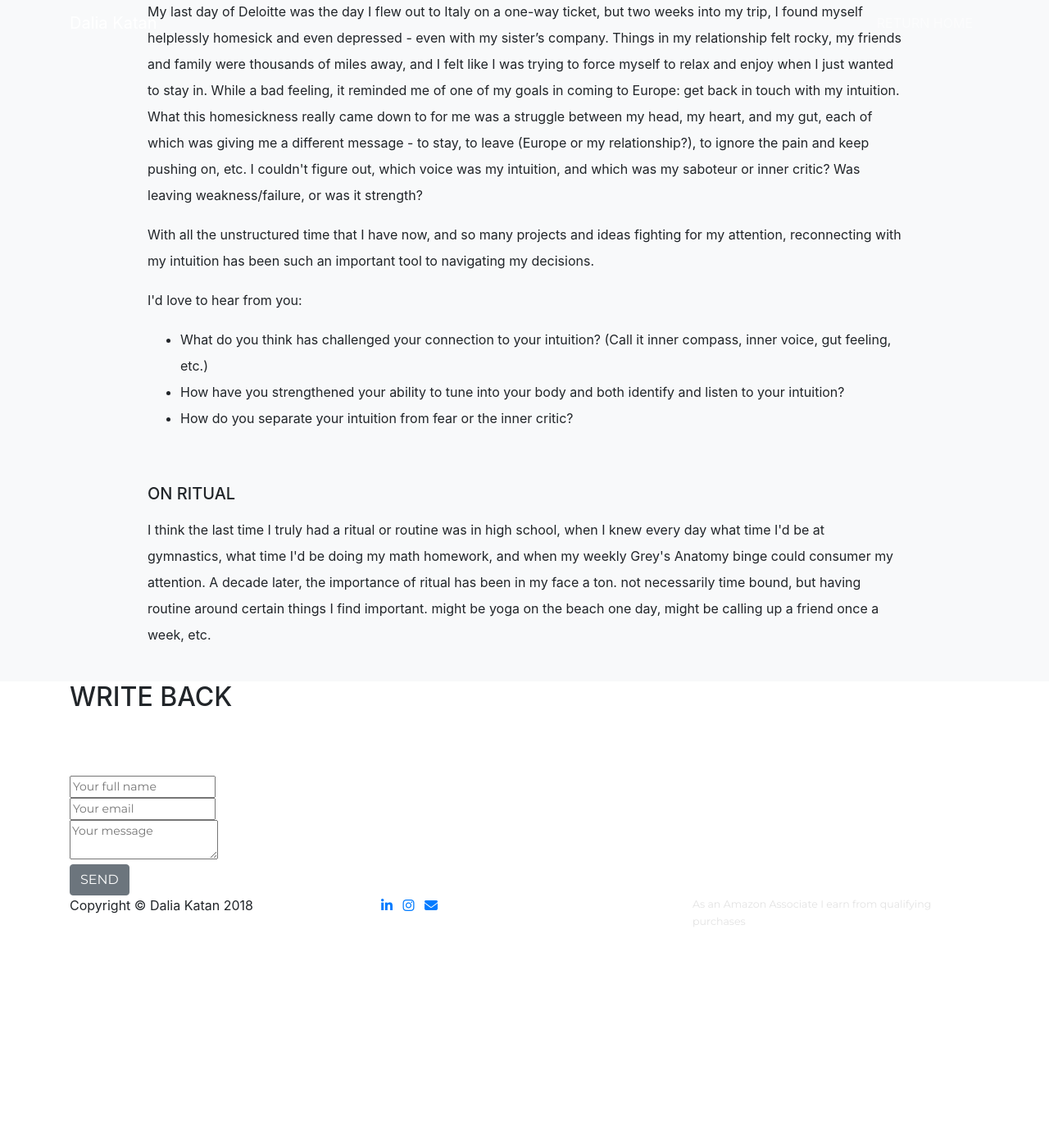
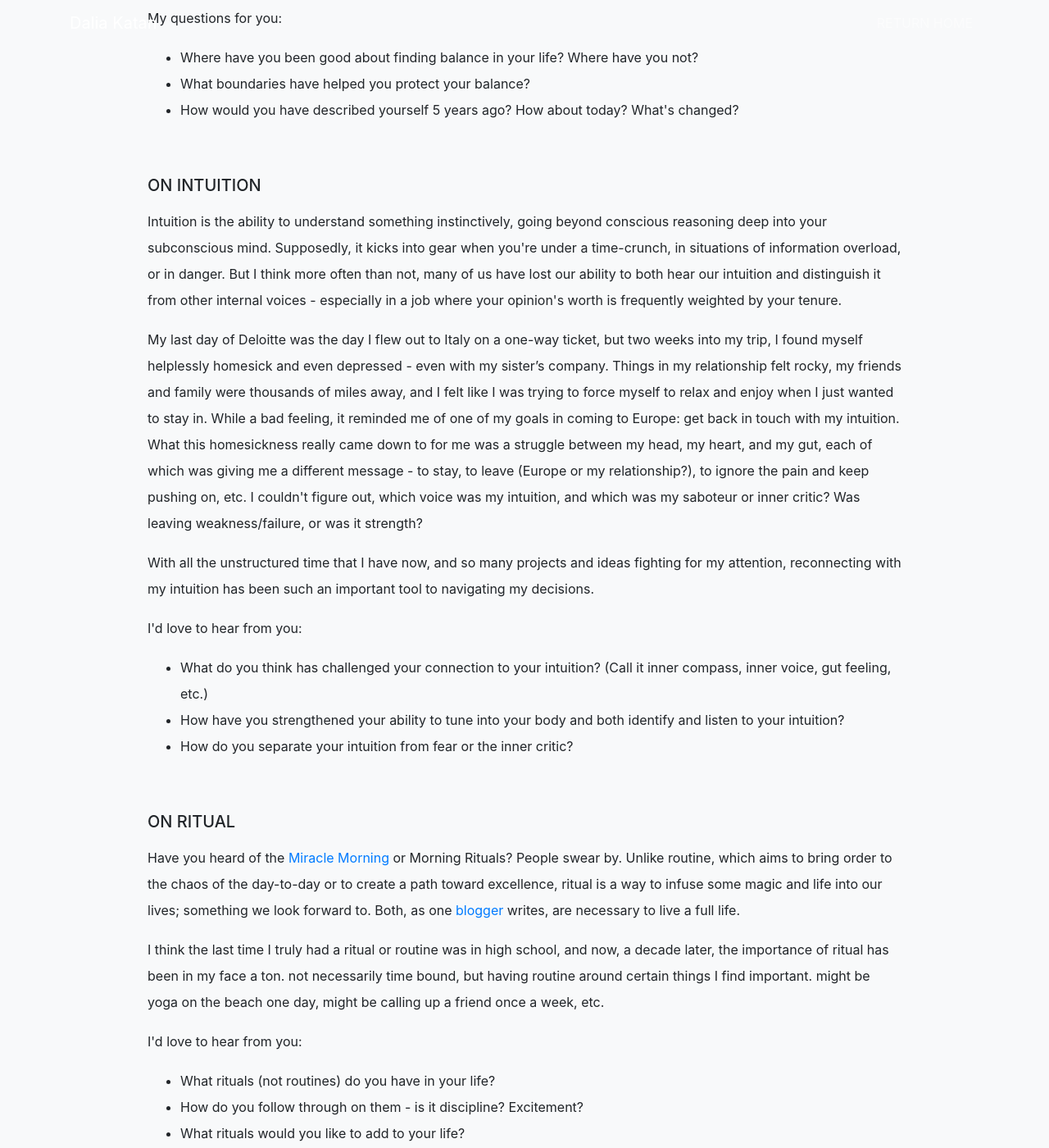
Before and after one commit to dalkat/dalkat.github.io, a Jekyll site: the page built from update-1.md, in a window 1280 px wide and 1400 px high, scrolled down 4295 px. Shown: the whole window at 82% size. Built offline with Jekyll 4.4.1, drawn with Linux system fonts in a browser that asks for light colours; nearby versions of some CDN libraries; some web fonts are replaced; library files that are not in the unit come from our copies; before the commit the page ends 5468 px from its top, so only the background shows below that; some of the changed text lies outside the part shown.

Commit message:
blog 1.3.1 + second carousel to test

```diff
--- a/_layouts/update-1.html
+++ b/_layouts/update-1.html
@@ -62,8 +62,19 @@ layout: default-sub
             <p><b>P.S.</b> I am so grateful for what the consulting world has taught me - it helped me channel and structure my creativity, gave me an outlet to dedicate my energy and hard work ethic, and presented me amazing people to learn from. Most likely, without it, I wouldn't have been able to come to the decision I've made with my sabbatical, and also wouldn't have had the tools to make it a reality.</p>
             <p><b>P.P.S.</b> Society puts a lot of pressure on people to always think about 'what's your next job' or 'have you started applying yet?' Let's challenge ourselves instead to ask those around us, 'Where is your heart leading you lately? what's your latest adventure? Or, what does your life look like right now?' Remember that "life is a process, not an outcome" (<a href="https://amzn.to/2BCvhmr" target="_blank">Design Your Life</a>).&nbsp;</p><br>
 
+
+        <div class="clientcarousel slider">
+          {%- for client in site.data.home.clients -%}
+          {% assign ws = '' %}
+          <div class="slide" style="height:50px;">
+              <img class="img-fluid d-block mx-auto" src="{{ assets_path }}{{ client.img }}" alt="" style="height:100%; padding:5px 20px;">
+          </div>
+          {%-  endfor -%}
+        {% assign ws = '' %}
+        </div>
+
+
           <div class="blogcarousel slider">
-
             <div class="slide">
               <img src="/img/blog/1.jpg"><br><small>Joe and I's first anniversary in October! The gluttons we are, we went to a baking class. </small>
             </div>
@@ -73,7 +84,6 @@ layout: default-sub
             <div class="slide">
               <img src="/img/blog/3.jpg"><br><small>My cousin George's big fat Jewish wedding - complete with the huppa, broken glass, 'Next year in Jerusalem', and all.</small>
             </div>
-
           </div>
 
           </div>
@@ -107,7 +117,7 @@ layout: default-sub
             <li>How would you have described yourself 5 years ago? How about today? What's changed?</li>
             </ul></p><BR>
             <p><h5>ON INTUITION</h5></p>
-            <p>Intuition is the ability to understand something instinctively, going beyond conscious reasoning deep into your subconscious mind. Supposedly, it kicks into gear when you're under a time-crunch, in situations of information overload, or in danger. But I think more often than not, many of us have lost our ability to both hear our intuition and distinguish it from other internal voices - especially in a job where your opinion's worth is proportional to your tenure.</p>
+            <p>Intuition is the ability to understand something instinctively, going beyond conscious reasoning deep into your subconscious mind. Supposedly, it kicks into gear when you're under a time-crunch, in situations of information overload, or in danger. But I think more often than not, many of us have lost our ability to both hear our intuition and distinguish it from other internal voices - especially in a job where your opinion's worth is frequently weighted by your tenure.</p>
             <p>My last day of Deloitte was the day I flew out to Italy on a one-way ticket, but two weeks into my trip, I found myself helplessly homesick and even depressed - even with my sister&rsquo;s company. Things in my relationship felt rocky, my friends and family were thousands of miles away, and I felt like I was trying to force myself to relax and enjoy when I just wanted to stay in. While a bad feeling, it reminded me of one of my goals in coming to Europe: get back in touch with my intuition. What this homesickness really came down to for me was a struggle between my head, my heart, and my gut, each of which was giving me a different message - to stay, to leave (Europe or my relationship?), to ignore the pain and keep pushing on, etc. I couldn't figure out, which voice was my intuition, and which was my saboteur or inner critic? Was leaving weakness/failure, or was it strength?</p>
             <p>With all the unstructured time that I have now, and so many projects and ideas fighting for my attention, reconnecting with my intuition has been such an important tool to navigating my decisions.</p>
             <p>I'd love to hear from you:</p>
@@ -118,7 +128,15 @@ layout: default-sub
             </ul></p><br>
 
             <p><h5>ON RITUAL</h5></p>
-            <p>I think the last time I truly had a ritual or routine was in high school, when I knew every day what time I'd be at gymnastics, what time I'd be doing my math homework, and when my weekly Grey's Anatomy binge could consumer my attention. A decade later, the importance of ritual has been in my face a ton. not necessarily time bound, but having routine around certain things I find important. might be yoga on the beach one day, might be calling up a friend once a week, etc.</p>
+            <p>Have you heard of the <a href="https://amzn.to/2BI6zAZ" target=_blank">Miracle Morning</a> or Morning Rituals? People swear by. Unlike routine, which aims to bring order to the chaos of the day-to-day or to create a path toward excellence, ritual is a way to infuse some magic and life into our lives; something we look forward to. Both, as one <a href="https://www.brainpickings.org/2015/02/13/routine-ritual-anne-lamott-stitches/" target="_blank">blogger</a> writes, are necessary to live a full life.</p>
+            <p>I think the last time I truly had a ritual or routine was in high school, and now, a decade later, the importance of ritual has been in my face a ton. not necessarily time bound, but having routine around certain things I find important. might be yoga on the beach one day, might be calling up a friend once a week, etc.</p>
+
+            <p>I'd love to hear from you:</p>
+            <p><ul>
+            <li>What rituals (not routines) do you have in your life?</li>
+            <li>How do you follow through on them - is it discipline? Excitement?</li>
+            <li>What rituals would you like to add to your life?</li>
+            </ul></p><br>
           </div>
           </div>
         </div>
```
